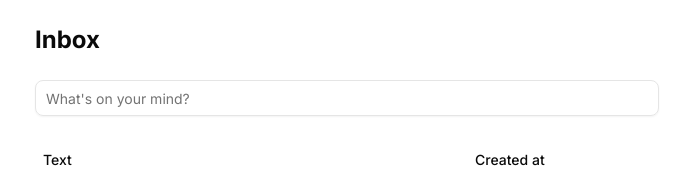
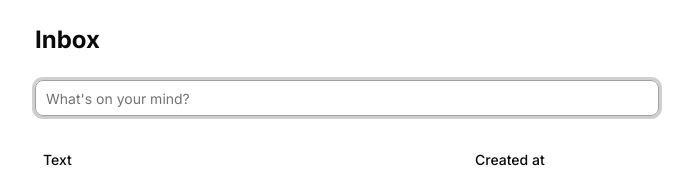
Before and after one commit to belfed/jotter, a Next.js app: page / in a window 1280 px wide. Shown: the top 170 px of the page, without its empty margins (293-986 px from the left). Built offline with nearby package versions, Linux system fonts and the light colour scheme; no server answers; the database is empty.

Commit message:
Auto-focus inbox input on load and after submit

```diff
--- a/app/inbox-form.tsx
+++ b/app/inbox-form.tsx
@@ -12,20 +12,24 @@ export function InboxForm() {
     FormData
   >(createInboxItem, null);
   const formRef = useRef<HTMLFormElement>(null);
+  const inputRef = useRef<HTMLInputElement>(null);
 
   useEffect(() => {
     if (state?.success) {
       formRef.current?.reset();
     }
+    inputRef.current?.focus();
   }, [state]);
 
   return (
     <form ref={formRef} action={action}>
       <Input
+        ref={inputRef}
         name="text"
         placeholder="What's on your mind?"
         autoComplete="off"
         disabled={pending}
+        autoFocus
       />
       {state?.success === false && (
         <p className="mt-1 text-sm text-destructive">{state.error}</p>
--- a/app/page.tsx
+++ b/app/page.tsx
@@ -10,9 +10,7 @@ import {
 } from "@/components/ui/table";
 
 export default async function Home() {
-  const items = await prisma.inboxItem.findMany({
-    orderBy: { createdAt: "desc" },
-  });
+  const items = await prisma.inboxItem.findMany();
 
   return (
     <main className="mx-auto max-w-2xl p-6 space-y-6">
```
